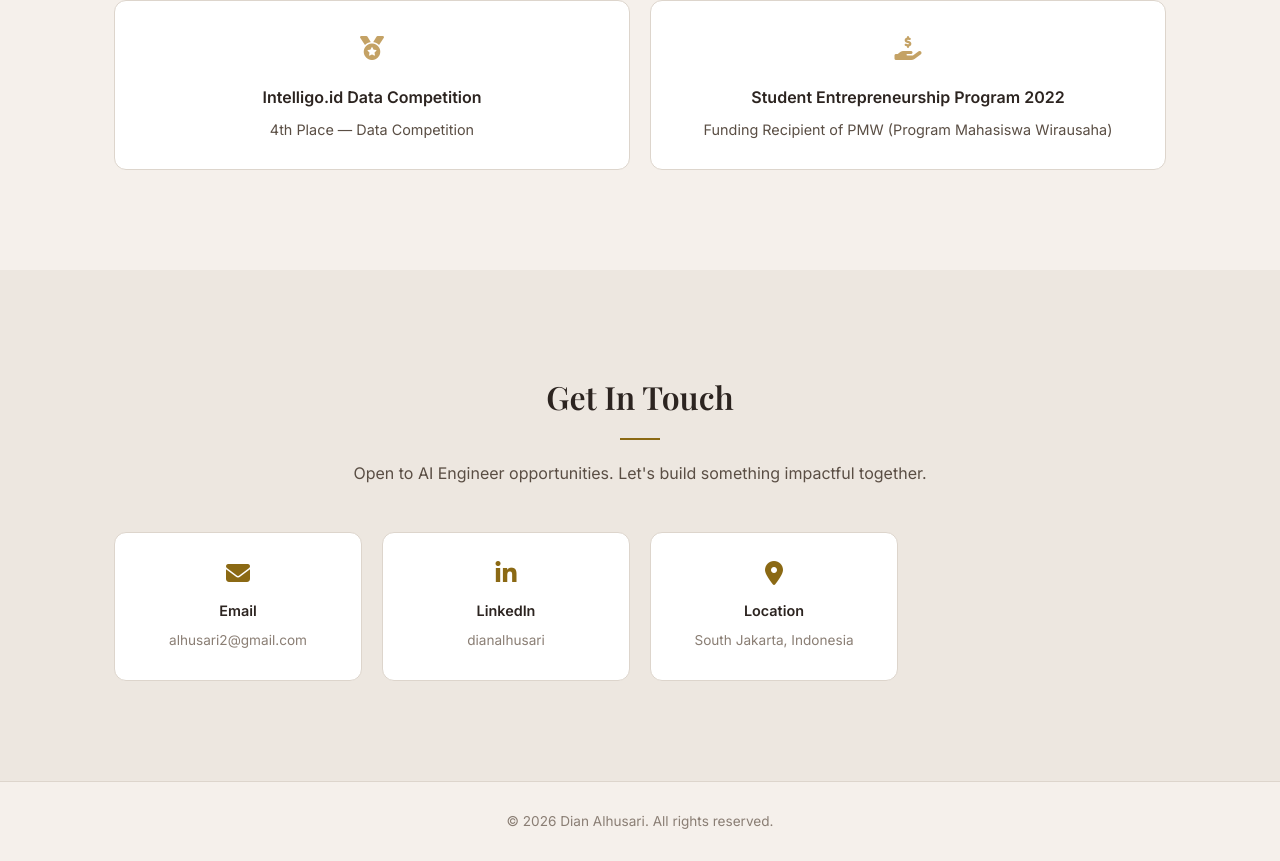
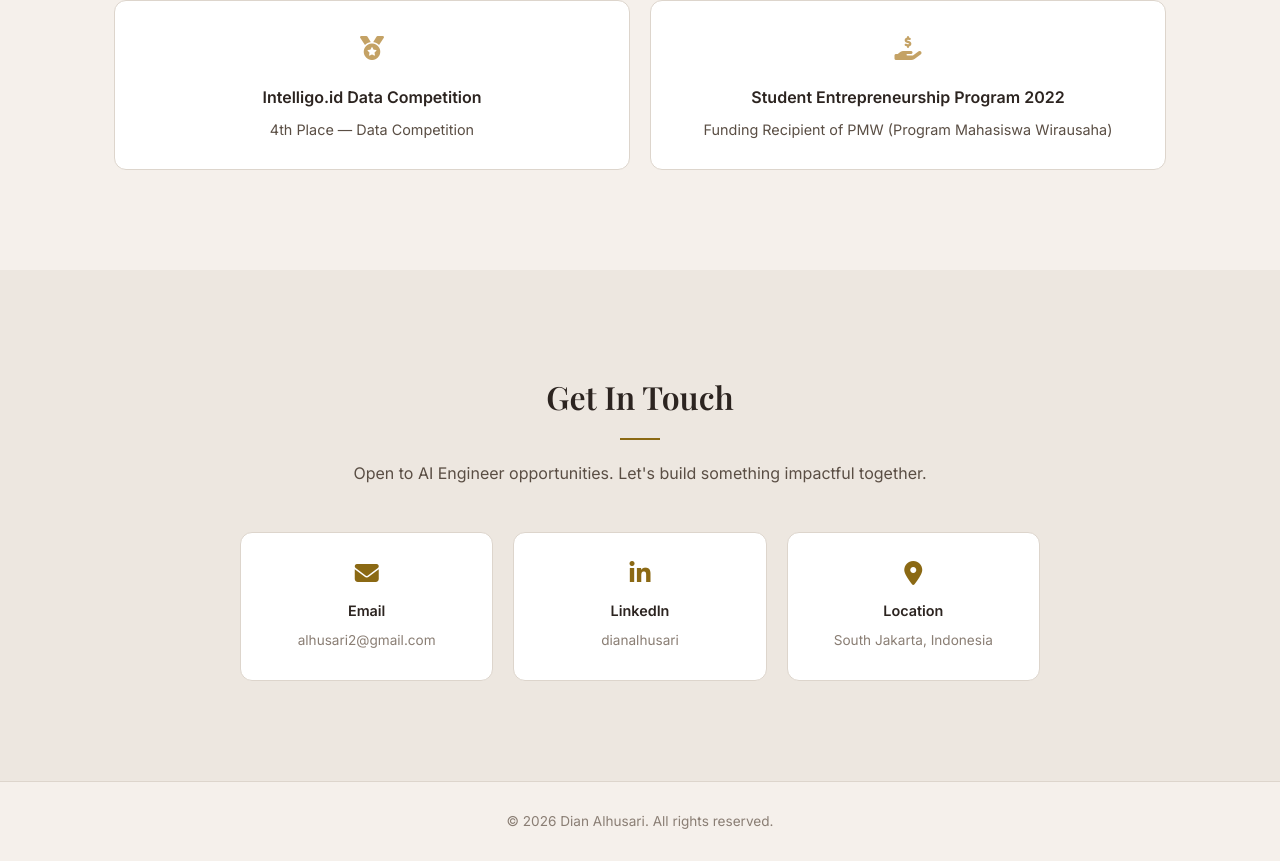
Before and after one commit to alhusari2/website-personal, a React (Vite) app: page / in a window 1280 px wide. Shown: the part 6477-7338 px from the top of the page. Built offline with nearby package versions, Linux system fonts and the light colour scheme.

Commit message:
center contact cards

```diff
--- a/src/components/Contact.css
+++ b/src/components/Contact.css
@@ -8,8 +8,10 @@
 
 .contact-grid {
   display: grid;
-  grid-template-columns: repeat(4, 1fr);
+  grid-template-columns: repeat(3, 1fr);
   gap: 20px;
+  max-width: 800px;
+  margin: 0 auto;
 }
 
 .contact-card {
```
